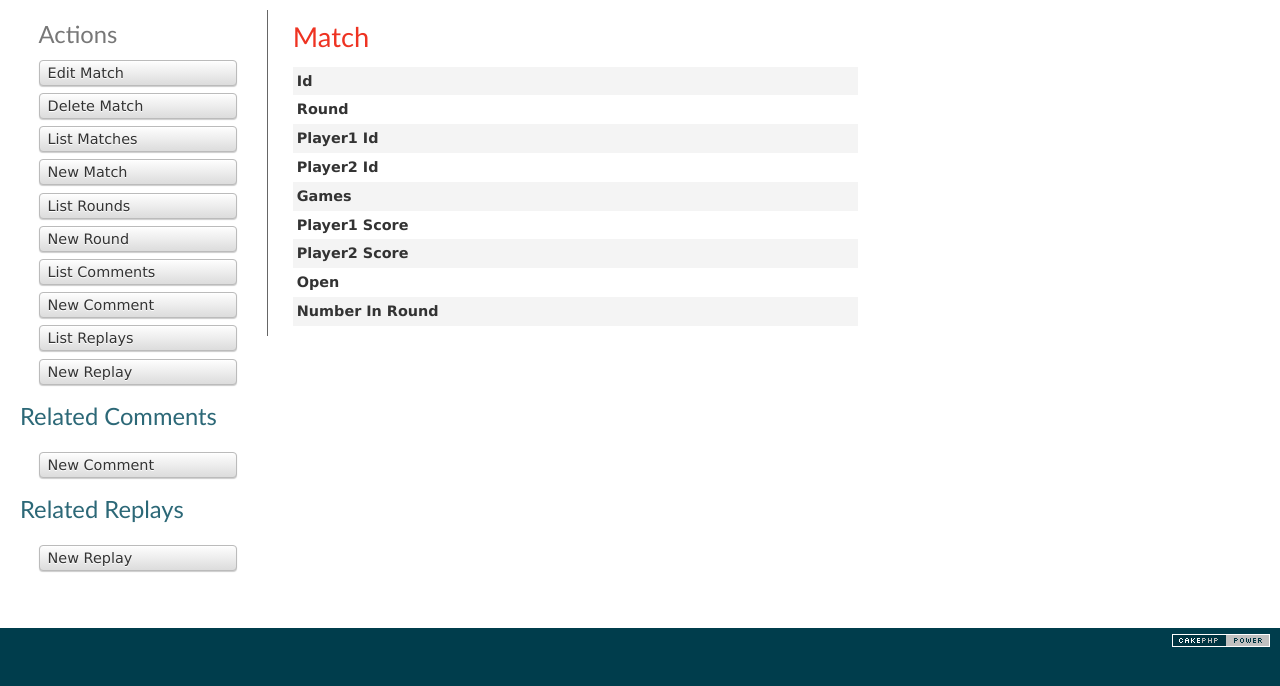
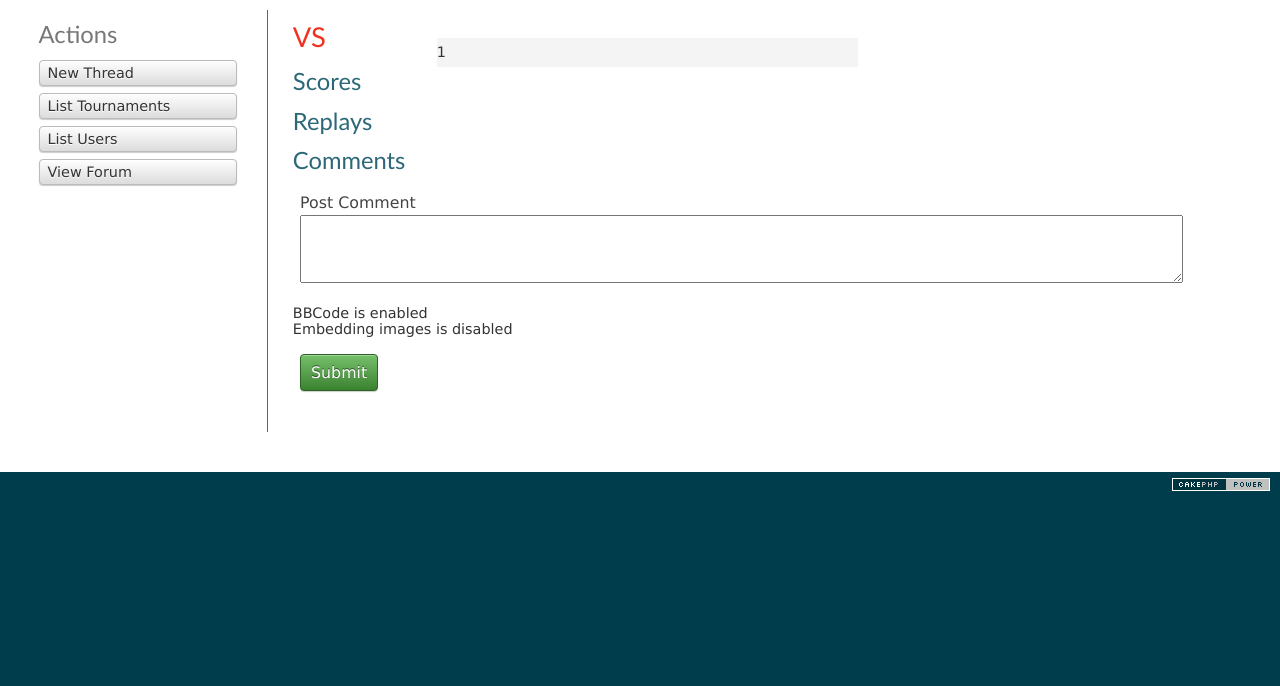
Before and after one commit to thorontir/cake, a CakePHP app: the page made by app/View/Matches/view.ctp in a window 1280 px wide. Shown: the part 20-706 px from the top of the page. Run offline with PHP 8.4 and a stand-in for CakePHP, Linux system fonts and the light colour scheme; the template is opened without the code that fills it, so the values that code supplies are empty; form fields are guessed from the names that the template uses; some libraries are stand-ins or nearby versions.

Commit message:
working on matches view

```diff
--- a/app/View/Matches/view.ctp
+++ b/app/View/Matches/view.ctp
@@ -1,139 +1,118 @@
 <div class="matches view">
-<h2><?php  echo __('Match');?></h2>
-	<dl>
-		<dt><?php echo __('Id'); ?></dt>
-		<dd>
-			<?php echo h($match['Match']['id']); ?>
+
+
+
+<h2><?php echo ($this->Race->small_img($match['Player1']['race']).' '. $match['Player1']['username'] .' VS '.$match['Player2']['username'].' '.$this->Race->small_img($match['Player2']['race']));?></h2>
+	<dl><?php $i = 0; $class = ' class="altrow"';?>
+		<dt<?php if ($i % 2 == 0) echo $class;?>><?php __('Round'); ?></dt>
+		<dd<?php if ($i++ % 2 == 0) echo $class;?>>
+			<?php echo ($match['Round']['number']+1); ?>
 			&nbsp;
 		</dd>
-		<dt><?php echo __('Round'); ?></dt>
-		<dd>
-			<?php echo $this->Html->link($match['Round']['id'], array('controller' => 'rounds', 'action' => 'view', $match['Round']['id'])); ?>
+		<dt<?php if ($i % 2 == 0) echo $class;?>><?php __('Tournament'); ?></dt>
+		<dd<?php if ($i++ % 2 == 0) echo $class;?>>
+			<?php echo $this->Html->link($round['Tournament']['name'], array('controller' => 'tournaments', 'action' => 'view', $round['Tournament']['id'])); ?>
 			&nbsp;
 		</dd>
-		<dt><?php echo __('Player1 Id'); ?></dt>
-		<dd>
-			<?php echo h($match['Match']['player1_id']); ?>
+
+		<dt<?php if ($i % 2 == 0) echo $class;?>><?php __('Best of'); ?></dt>
+		<dd<?php if ($i++ % 2 == 0) echo $class;?>>
+			<?php echo $match['Match']['games']; ?>
 			&nbsp;
 		</dd>
-		<dt><?php echo __('Player2 Id'); ?></dt>
-		<dd>
-			<?php echo h($match['Match']['player2_id']); ?>
-			&nbsp;
-		</dd>
-		<dt><?php echo __('Games'); ?></dt>
-		<dd>
-			<?php echo h($match['Match']['games']); ?>
-			&nbsp;
-		</dd>
-		<dt><?php echo __('Player1 Score'); ?></dt>
-		<dd>
-			<?php echo h($match['Match']['player1_score']); ?>
-			&nbsp;
-		</dd>
-		<dt><?php echo __('Player2 Score'); ?></dt>
-		<dd>
-			<?php echo h($match['Match']['player2_score']); ?>
-			&nbsp;
-		</dd>
-		<dt><?php echo __('Open'); ?></dt>
-		<dd>
-			<?php echo h($match['Match']['open']); ?>
-			&nbsp;
-		</dd>
-		<dt><?php echo __('Number In Round'); ?></dt>
-		<dd>
-			<?php echo h($match['Match']['number_in_round']); ?>
-			&nbsp;
-		</dd>
+
 	</dl>
+	<?php
+
+	//Show Report page, if user participates and match is open
+	if($report AND $match['Match']['open'])
+	//if($match['Match']['open'])
+	{
+	?>
+
+	<div class="scores">
+		<?php echo $this->Form->create('Match');?>
+		<h3>Scores</h3>
+		<div class="score1">
+			<?php echo ($this->Race->small_img($match['Player1']['race']).' '. $match['Player1']['username'])?>
+			<?php echo $this->Form->input('player1_score', array( 'label' => '' ));?>
+		</div>
+		<div class="score2">
+			<?php echo $this->Form->input('player2_score', array( 'label' => '' ));?>
+			<?php echo ($match['Player2']['username'].' '.$this->Race->small_img($match['Player2']['race']))?>
+		</div>
+		<?php echo $this->Form->end(__('Submit', true));?>
+	</div>
+	<?php
+	}
+	//show normal page otherwise
+	else
+	{
+	?>
+	<div class="scores">
+		<h3>Scores</h3>
+		<div align="left">
+			<?php echo ($this->Race->small_img($match['Player1']['race']).' '. $match['Player1']['username'].' <strong>'.$match['Match']['player1_score'].'</strong>')?>
+		</div>
+		<div align="right">
+			<?php echo ('<strong>'.$match['Match']['player2_score'].'</strong> '. $match['Player2']['username'].' '.$this->Race->small_img($match['Player2']['race']))?>
+		</div>
+	</div>
+	<?php
+	}?>
+	<h3>Replays</h3>
+	<?php
+	//show upload button if allowed
+	if($report){?>
+	<div class="buttons" align="right">
+		<?php echo $this->Html->link('Upload Replays', array('controller'=>'matches', 'action' => 'upload_replays', $match['Match']['id']));?>
+	</div>
+	<?php }?>
+	<?php foreach ($replays as $replay)
+	{?>
+		<?php echo $this->Html->link( $replay['Replay']['name'], '/files/'.$replay['Replay']['name'] );?>
+		<br>
+	<?php }?>
+	<h3>Comments</h3>
+	<?php echo $this->Form->create('Match', array('action'=>'post_comment'));?>
+	<?php echo $this->Form->input('Comment.body', array('label'=>'Post Comment'));?>
+	BBCode is enabled<br>
+	Embedding images is disabled
+	<?php echo $this->Form->end(__('Submit', true));?>
+	<table>
+		<?php
+		foreach ($comments as $comment){?>
+		<tr>
+			<td class="info">
+				<?php echo($this->Html->link($comment['User']['username'], array('controller' => 'users', 'action' => 'view', $comment['User']['id']))); ?>
+				<br>
+				<small>
+				<?php echo ($comment['Comment']['date_posted']);?>
+				</small>
+			</td>
+			<td>
+				<div align="right" class="buttons">
+					<?php
+					if ($this->Session->read('Auth.User.admin') OR $comment['Comment']['user_id']==$current_user)
+					{
+						echo($this->Html->link('Edit', array('controller' => 'comments', 'action' => 'edit', $comment['Comment']['id'])));
+						echo $this->Html->link('Delete', array('controller' => 'comments', 'action' => 'delete', $comment['Comment']['id']), null, sprintf(__('Are you sure you want to delete this Comment?', true)));
+					}?>
+				</div>
+				<?php $body = $this->Bbcode->doShortcode(strip_tags($comment['Comment']['body']));
+				echo ( $this->Text->autoLink($body));?>
+			</td>
+		</tr>
+		<?php }?>
+	</table>
 </div>
 <div class="actions">
 	<h3><?php echo __('Actions'); ?></h3>
 	<ul>
-		<li><?php echo $this->Html->link(__('Edit Match'), array('action' => 'edit', $match['Match']['id'])); ?> </li>
-		<li><?php echo $this->Form->postLink(__('Delete Match'), array('action' => 'delete', $match['Match']['id']), null, __('Are you sure you want to delete # %s?', $match['Match']['id'])); ?> </li>
-		<li><?php echo $this->Html->link(__('List Matches'), array('action' => 'index')); ?> </li>
-		<li><?php echo $this->Html->link(__('New Match'), array('action' => 'add')); ?> </li>
-		<li><?php echo $this->Html->link(__('List Rounds'), array('controller' => 'rounds', 'action' => 'index')); ?> </li>
-		<li><?php echo $this->Html->link(__('New Round'), array('controller' => 'rounds', 'action' => 'add')); ?> </li>
-		<li><?php echo $this->Html->link(__('List Comments'), array('controller' => 'comments', 'action' => 'index')); ?> </li>
-		<li><?php echo $this->Html->link(__('New Comment'), array('controller' => 'comments', 'action' => 'add')); ?> </li>
-		<li><?php echo $this->Html->link(__('List Replays'), array('controller' => 'replays', 'action' => 'index')); ?> </li>
-		<li><?php echo $this->Html->link(__('New Replay'), array('controller' => 'replays', 'action' => 'add')); ?> </li>
+		<li><?php echo $this->Html->link(__('New Thread'), array('controller' => 'threads', 'action' => 'add')); ?></li>
+		<li><?php if ($this->Session->read('Auth.User.admin')) {echo $this->Html->link(__('New Tournament'), array('controller' => 'tournaments', 'action' => 'add'));} ?> </li>
+		<li><?php echo $this->Html->link(__('List Tournaments'), array('controller' => 'tournaments', 'action' => 'index')); ?> </li>
+		<li><?php echo $this->Html->link(__('List Users'), array('controller' => 'users', 'action' => 'index')); ?> </li>
+		<li><?php echo $this->Html->link(__('View Forum'), array('controller' => 'threads', 'action' => 'index')); ?></li>
 	</ul>
 </div>
-<div class="related">
-	<h3><?php echo __('Related Comments');?></h3>
-	<?php if (!empty($match['Comment'])):?>
-	<table cellpadding = "0" cellspacing = "0">
-	<tr>
-		<th><?php echo __('Id'); ?></th>
-		<th><?php echo __('Match Id'); ?></th>
-		<th><?php echo __('User Id'); ?></th>
-		<th><?php echo __('Body'); ?></th>
-		<th><?php echo __('Date Posted'); ?></th>
-		<th class="actions"><?php echo __('Actions');?></th>
-	</tr>
-	<?php
-		$i = 0;
-		foreach ($match['Comment'] as $comment): ?>
-		<tr>
-			<td><?php echo $comment['id'];?></td>
-			<td><?php echo $comment['match_id'];?></td>
-			<td><?php echo $comment['user_id'];?></td>
-			<td><?php echo $comment['body'];?></td>
-			<td><?php echo $comment['date_posted'];?></td>
-			<td class="actions">
-				<?php echo $this->Html->link(__('View'), array('controller' => 'comments', 'action' => 'view', $comment['id'])); ?>
-				<?php echo $this->Html->link(__('Edit'), array('controller' => 'comments', 'action' => 'edit', $comment['id'])); ?>
-				<?php echo $this->Form->postLink(__('Delete'), array('controller' => 'comments', 'action' => 'delete', $comment['id']), null, __('Are you sure you want to delete # %s?', $comment['id'])); ?>
-			</td>
-		</tr>
-	<?php endforeach; ?>
-	</table>
-<?php endif; ?>
-
-	<div class="actions">
-		<ul>
-			<li><?php echo $this->Html->link(__('New Comment'), array('controller' => 'comments', 'action' => 'add'));?> </li>
-		</ul>
-	</div>
-</div>
-<div class="related">
-	<h3><?php echo __('Related Replays');?></h3>
-	<?php if (!empty($match['Replay'])):?>
-	<table cellpadding = "0" cellspacing = "0">
-	<tr>
-		<th><?php echo __('Id'); ?></th>
-		<th><?php echo __('Name'); ?></th>
-		<th><?php echo __('Type'); ?></th>
-		<th><?php echo __('Size'); ?></th>
-		<th><?php echo __('Match Id'); ?></th>
-		<th class="actions"><?php echo __('Actions');?></th>
-	</tr>
-	<?php
-		$i = 0;
-		foreach ($match['Replay'] as $replay): ?>
-		<tr>
-			<td><?php echo $replay['id'];?></td>
-			<td><?php echo $replay['name'];?></td>
-			<td><?php echo $replay['type'];?></td>
-			<td><?php echo $replay['size'];?></td>
-			<td><?php echo $replay['match_id'];?></td>
-			<td class="actions">
-				<?php echo $this->Html->link(__('View'), array('controller' => 'replays', 'action' => 'view', $replay['id'])); ?>
-				<?php echo $this->Html->link(__('Edit'), array('controller' => 'replays', 'action' => 'edit', $replay['id'])); ?>
-				<?php echo $this->Form->postLink(__('Delete'), array('controller' => 'replays', 'action' => 'delete', $replay['id']), null, __('Are you sure you want to delete # %s?', $replay['id'])); ?>
-			</td>
-		</tr>
-	<?php endforeach; ?>
-	</table>
-<?php endif; ?>
-
-	<div class="actions">
-		<ul>
-			<li><?php echo $this->Html->link(__('New Replay'), array('controller' => 'replays', 'action' => 'add'));?> </li>
-		</ul>
-	</div>
-</div>
```
Also changed, not shown: app/Controller/MatchesController.php (+10 -0 lines), 9 other files.
